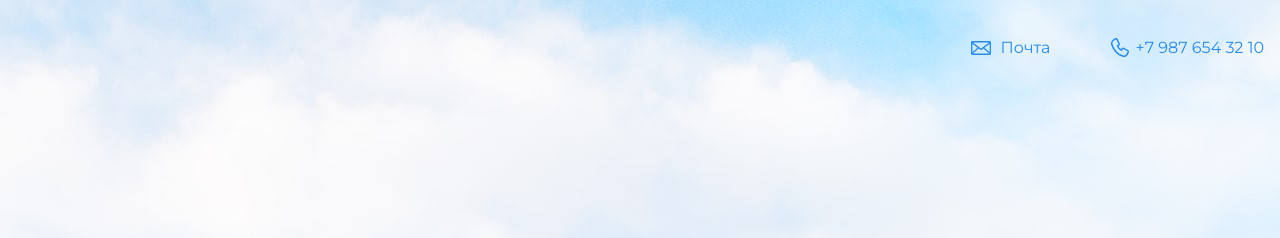
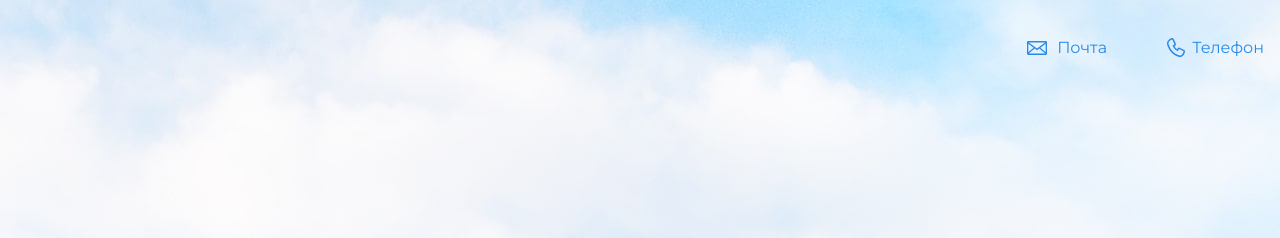
Before and after one commit to Dmplo/side, a plain HTML site: page index.html in a window 1280 px wide. Shown: the top 238 px of the page. Drawn offline with nearby package versions, Linux system fonts and the light colour scheme; files whose address does not match are found by name.

Commit message:
Update index.html

```diff
--- a/index.html
+++ b/index.html
@@ -11,7 +11,7 @@
     <header class="page-header">
      <div class="container">
     <a href="mailto:dmplo@mail.ru" class="header-email">Почта</a>
-    <a href="tel:+79876543210" class="header-phone">+7 987 654 32 10</a>
+    <a href="tel:+79876543210" class="header-phone">Телефон</a>
     </div>
     </header>
 
```
